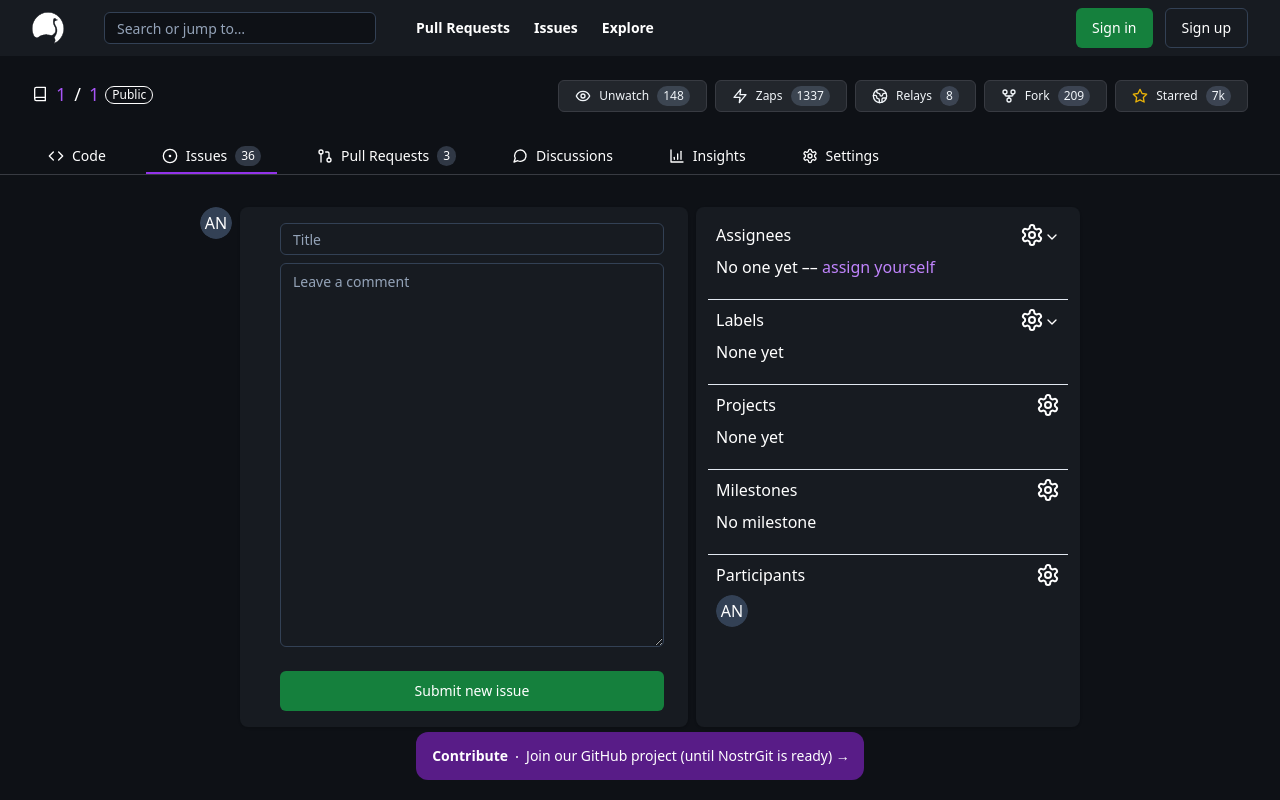
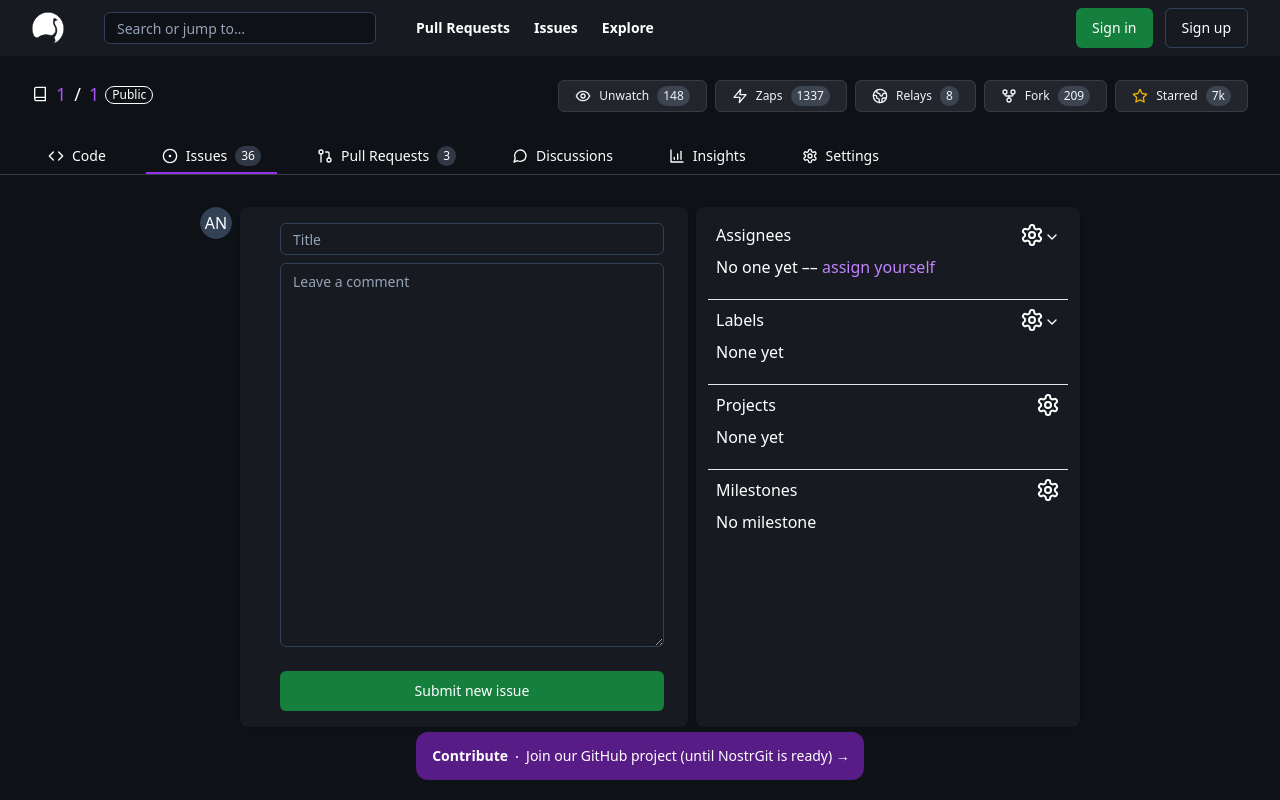
Before and after one commit to NostrGit/NostrGit, a Next.js app: page /1/1/issues/new in a window 1280 px wide. Built offline with nearby package versions, Linux system fonts and the light colour scheme; what nostr-relaypool would draw is missing.

Commit message:
Remove participants section.

```diff
--- a/src/app/[entity]/[repo]/issues/new/page.tsx
+++ b/src/app/[entity]/[repo]/issues/new/page.tsx
@@ -263,20 +263,6 @@ export default function RepoIssueNewPage() {
             <span className='text-gray-300'>No milestone</span>
           </div>
         </div>
-        <div className='flex'>
-          <div className='flex flex-col w-full p-2'>
-            <div className='flex hover:text-purple-400 cursor-pointer'>
-              <p className='w-full mb-2'>Participants</p>
-              <div>
-                <Settings />
-              </div>
-            </div>
-            <Avatar className="w-8 h-8">
-              <AvatarImage src={picture} />
-              <AvatarFallback>{initials}</AvatarFallback>
-            </Avatar>
-          </div>
-        </div>
       </div>
     </div>
   );
```
